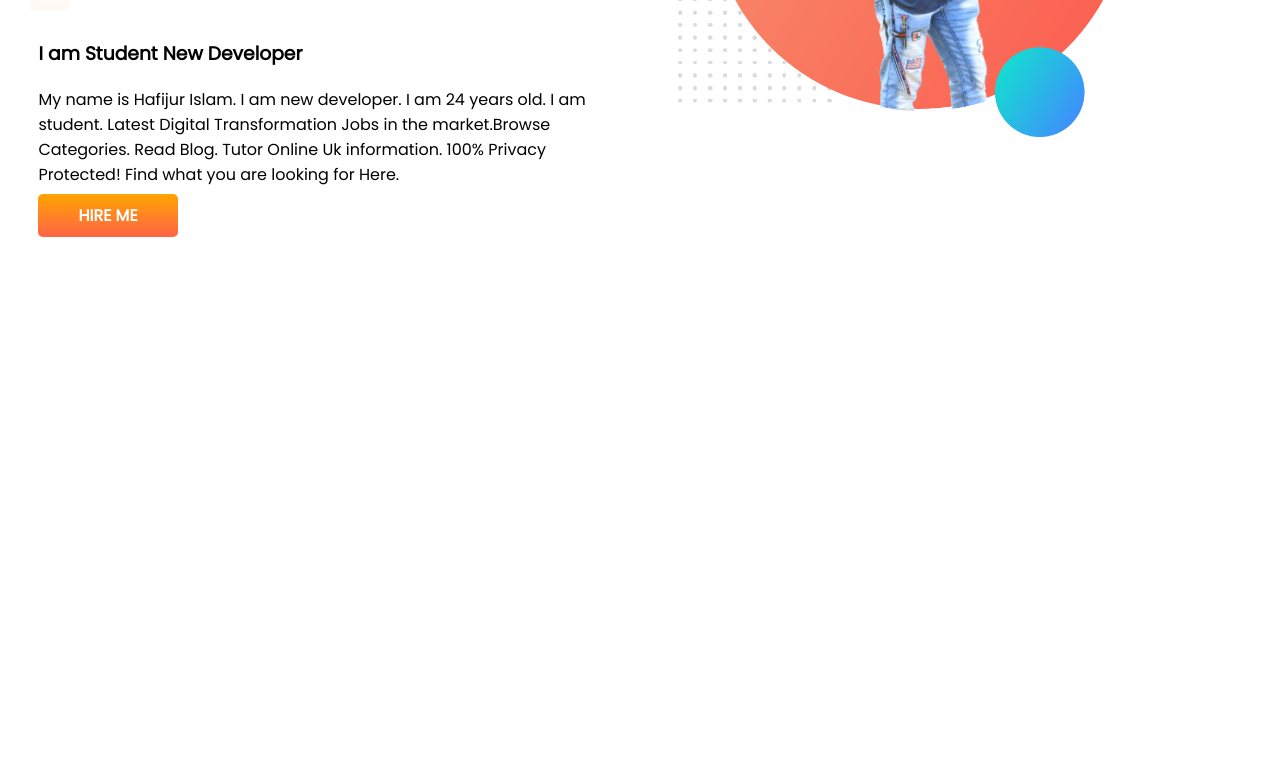
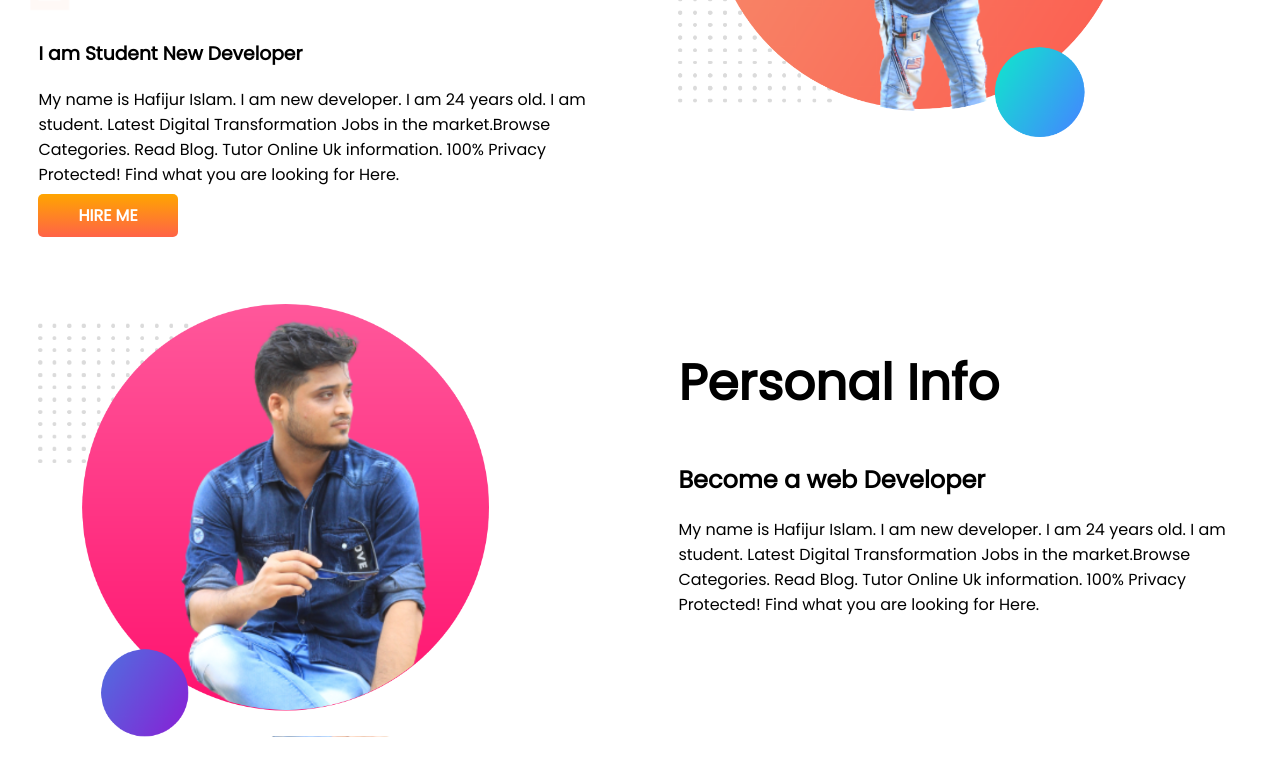
Before and after one commit to HafijurIslam/Developer-portfolio, a plain HTML site: page index.html in a window 1280 px wide. Shown: the part 349-1132 px from the top of the page. Before the commit the page ends 800 px from the top, so only its background shows below. Drawn offline with Linux system fonts and the light colour scheme.

Commit message:
photo added

```diff
--- a/index.html
+++ b/index.html
@@ -36,5 +36,20 @@
         <img src="images/my-pic.png" alt="" />
       </div>
     </section>
+    <section class="Personal Info">
+      <div class="half-width">
+        <img src="images/my-sunph.png" alt="" />
+      </div>
+      <div class="half-width">
+        <h1>Personal Info</h1>
+        <h2>Become a web Developer</h2>
+        <p>
+          My name is Hafijur Islam. I am new developer. I am 24 years old. I am
+          student. Latest Digital Transformation Jobs in the market.Browse
+          Categories. Read Blog. Tutor Online Uk information. 100% Privacy
+          Protected! Find what you are looking for Here.
+        </p>
+      </div>
+    </section>
   </body>
 </html>
```
Also changed, not shown: images/my-sunph.png (added).
